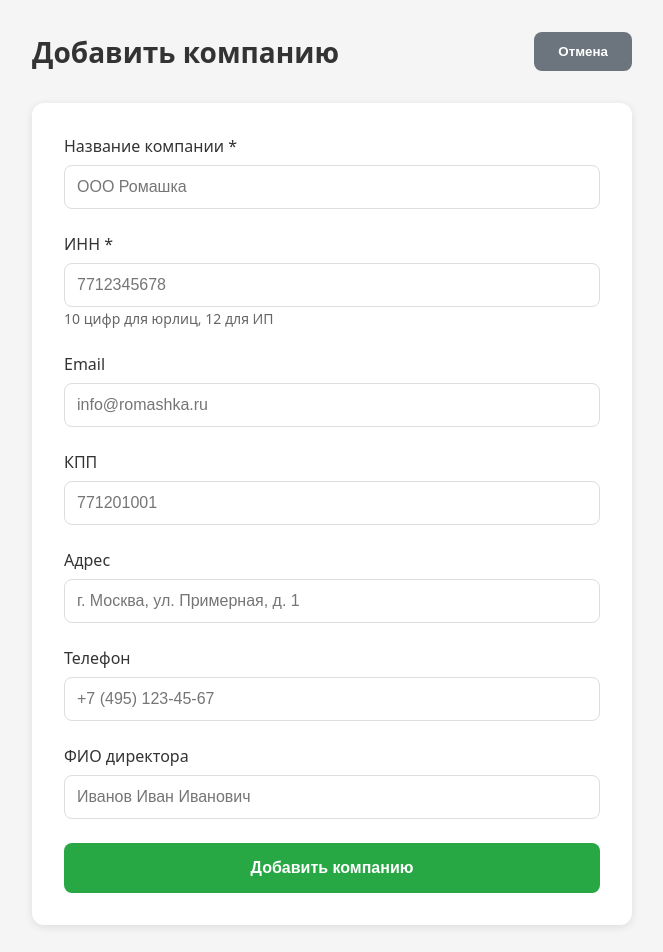
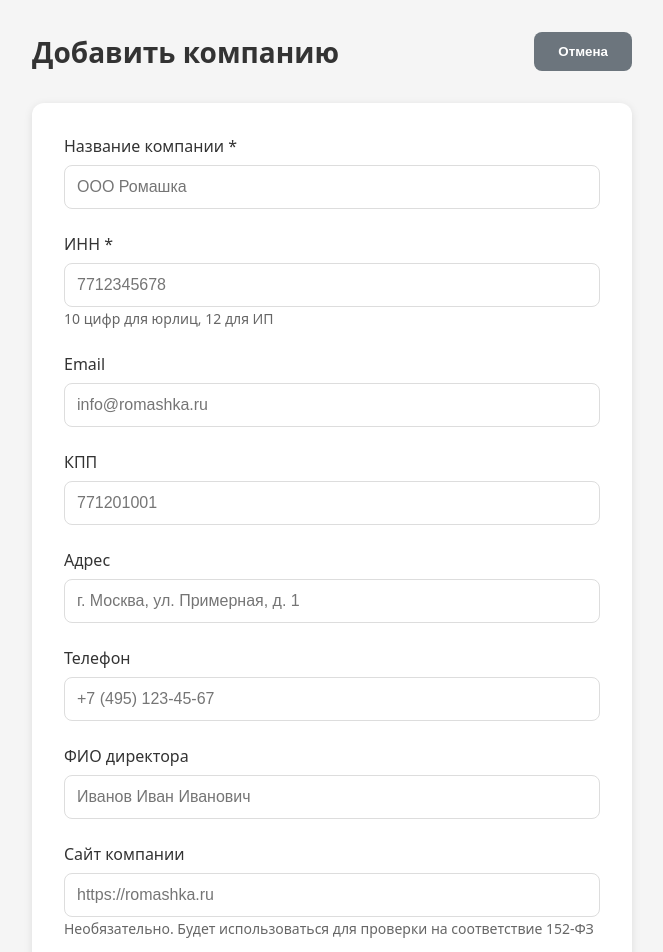
Before and after one commit to IaroslavPetrov/compliance-box, a Next.js app in the folder frontend/: page /dashboard/tenants/new in a window 1280 px wide. Shown: the top 952 px of the page, without its empty margins (308-971 px from the left). Built offline with nearby package versions, Linux system fonts and the light colour scheme.

Commit message:
feat: add website field to Tenant model and UI

```diff
--- a/frontend/app/dashboard/tenants/new/page.tsx
+++ b/frontend/app/dashboard/tenants/new/page.tsx
@@ -12,6 +12,7 @@ export default function NewTenantPage() {
     address: '',
     phone: '',
     director_name: '',
+    website: '',
   });
   const [error, setError] = useState('');
   const [loading, setLoading] = useState(false);
@@ -49,7 +50,6 @@ export default function NewTenantPage() {
         throw new Error(errData.detail || 'Ошибка при добавлении компании');
       }
 
-      // Успешно добавлено — возвращаемся в личный кабинет
       router.push('/dashboard');
     } catch (err: any) {
       setError(err.message);
@@ -68,7 +68,6 @@ export default function NewTenantPage() {
         maxWidth: '600px',
         margin: '0 auto',
       }}>
-        {/* Шапка */}
         <div style={{
           display: 'flex',
           justifyContent: 'space-between',
@@ -98,7 +97,6 @@ export default function NewTenantPage() {
           </button>
         </div>
 
-        {/* Форма */}
         <div style={{
           background: 'white',
           padding: '2rem',
@@ -106,7 +104,6 @@ export default function NewTenantPage() {
           boxShadow: '0 2px 8px rgba(0,0,0,0.1)',
         }}>
           <form onSubmit={handleSubmit}>
-            {/* Название */}
             <div style={{ marginBottom: '1.5rem' }}>
               <label style={{
                 display: 'block',
@@ -134,7 +131,6 @@ export default function NewTenantPage() {
               />
             </div>
 
-            {/* ИНН */}
             <div style={{ marginBottom: '1.5rem' }}>
               <label style={{
                 display: 'block',
@@ -166,7 +162,6 @@ export default function NewTenantPage() {
               </small>
             </div>
 
-            {/* Email */}
             <div style={{ marginBottom: '1.5rem' }}>
               <label style={{
                 display: 'block',
@@ -193,7 +188,6 @@ export default function NewTenantPage() {
               />
             </div>
 
-            {/* КПП */}
             <div style={{ marginBottom: '1.5rem' }}>
               <label style={{
                 display: 'block',
@@ -220,7 +214,6 @@ export default function NewTenantPage() {
               />
             </div>
 
-            {/* Адрес */}
             <div style={{ marginBottom: '1.5rem' }}>
               <label style={{
                 display: 'block',
@@ -247,7 +240,6 @@ export default function NewTenantPage() {
               />
             </div>
 
-            {/* Телефон */}
             <div style={{ marginBottom: '1.5rem' }}>
               <label style={{
                 display: 'block',
@@ -274,7 +266,6 @@ export default function NewTenantPage() {
               />
             </div>
 
-            {/* ФИО директора */}
             <div style={{ marginBottom: '1.5rem' }}>
               <label style={{
                 display: 'block',
@@ -301,7 +292,35 @@ export default function NewTenantPage() {
               />
             </div>
 
-            {/* Ошибка */}
+            <div style={{ marginBottom: '1.5rem' }}>
+              <label style={{
+                display: 'block',
+                marginBottom: '0.5rem',
+                color: '#333',
+                fontWeight: '500',
+              }}>
+                Сайт компании
+              </label>
+              <input
+                type="url"
+                name="website"
+                value={formData.website}
+                onChange={handleChange}
+                style={{
+                  width: '100%',
+                  padding: '0.75rem',
+                  border: '1px solid #ddd',
+                  borderRadius: '8px',
+                  fontSize: '1rem',
+                  boxSizing: 'border-box',
+                }}
+                placeholder="https://romashka.ru"
+              />
+              <small style={{ color: '#666', fontSize: '0.875rem' }}>
+                Необязательно. Будет использоваться для проверки на соответствие 152-ФЗ
+              </small>
+            </div>
+
             {error && (
               <div style={{
                 padding: '1rem',
@@ -315,7 +334,6 @@ export default function NewTenantPage() {
               </div>
             )}
 
-            {/* Кнопка отправки */}
             <button
               type="submit"
               disabled={loading}
```
Also changed, not shown: frontend/app/dashboard/page.tsx (+66 -6 lines), 2 other files (tests, documents, lock files or other folders).
